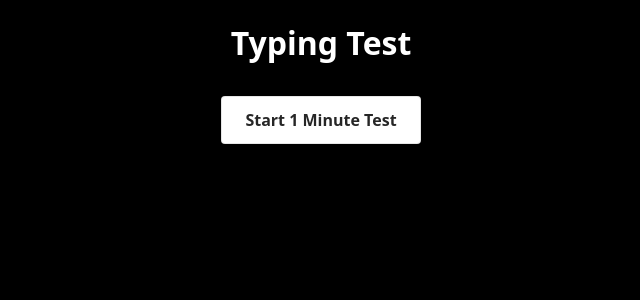
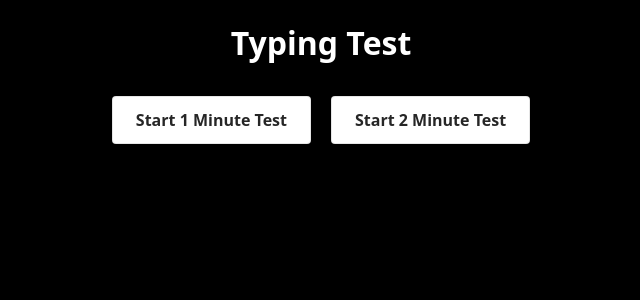
Before and after one commit to zkornbluth/typing-test, a Next.js app: page / in a window 1280 px wide. Shown: the top 300 px of the page, without its empty margins (319-959 px from the left). Built offline with nearby package versions, Linux system fonts and the light colour scheme.

Commit message:
2 test lengths
Now shows buttons for 1 min and 2 min tests. Button passes test length to handleStart so no longer necessary to define it in page.tsx.

Also now rounding accuracy to nearest %

```diff
--- a/app/page.tsx
+++ b/app/page.tsx
@@ -11,7 +11,7 @@ export default function HomePage() {
     return (
         <div>
             <Header title="Typing Test" />
-            <CountdownTimer initialSeconds={60} />
+            <CountdownTimer />
         </div>
     )
 }
--- a/app/timer.tsx
+++ b/app/timer.tsx
@@ -2,11 +2,12 @@ import React, { useState, useEffect } from 'react';
 import './styles.css';
 import { generate } from 'random-words';
 
-const CountdownTimer = ({ initialSeconds }) => {
-  const [seconds, setSeconds] = useState(initialSeconds);
+const CountdownTimer = () => {
+  const [seconds, setSeconds] = useState(60);
   const [isActive, setIsActive] = useState<boolean>(false);
   const [wordsToType, setWordsToType] = useState<string[]>([]);
-  const[textareaValue, setTextAreaValue] = useState<string>("");
+  const [textareaValue, setTextAreaValue] = useState<string>("");
+  const [testLength, setTestLength] = useState(1);
 
   useEffect(() => {
     if (!isActive || seconds <= 0) {
@@ -26,15 +27,17 @@ const CountdownTimer = ({ initialSeconds }) => {
     return `${minutes.toString().padStart(2, '0')}:${remainingSeconds.toString().padStart(2, '0')}`;
   };
 
-  const handleStart = () => {
+  const handleStart = (mins) => {
+    setTestLength(mins);
+    setSeconds(mins * 60);
     setIsActive(true);
-    setWordsToType(generate(150) as string[]);
+    setWordsToType(generate(125 * mins) as string[]);
   };
 
   const handleReset = () => {
-    setSeconds(initialSeconds);
     setIsActive(false);
     setTextAreaValue("");
+    setTestLength(1);
   }
 
   const handleTextChange = (event) => {
@@ -51,17 +54,18 @@ const CountdownTimer = ({ initialSeconds }) => {
         correctWords += 1;
       }
     }
-    return correctWords * 100 / inputList.length;
+    return Math.round(correctWords * 100 / inputList.length);
   }
 
   return (
     <div>
         {isActive && <h1>{formatTime(seconds)}</h1>}
-        {!isActive && <button onClick={handleStart}>Start 1 Minute Test</button>}
+        {!isActive && <button onClick={() => handleStart(1)}>Start 1 Minute Test</button>}
+        {!isActive && <button onClick={() => handleStart(2)}>Start 2 Minute Test</button>}
         {seconds <= 0 &&
             <>
             <p>Time's up!</p>
-            <p>WPM: {textareaValue.split(" ").length * 60 / initialSeconds}</p>
+            <p>WPM: {textareaValue.split(" ").length / testLength}</p>
             <p>Accuracy: {getAccuracy()}%</p>
             <button onClick={handleReset}>Reset</button>
             </>}
```
